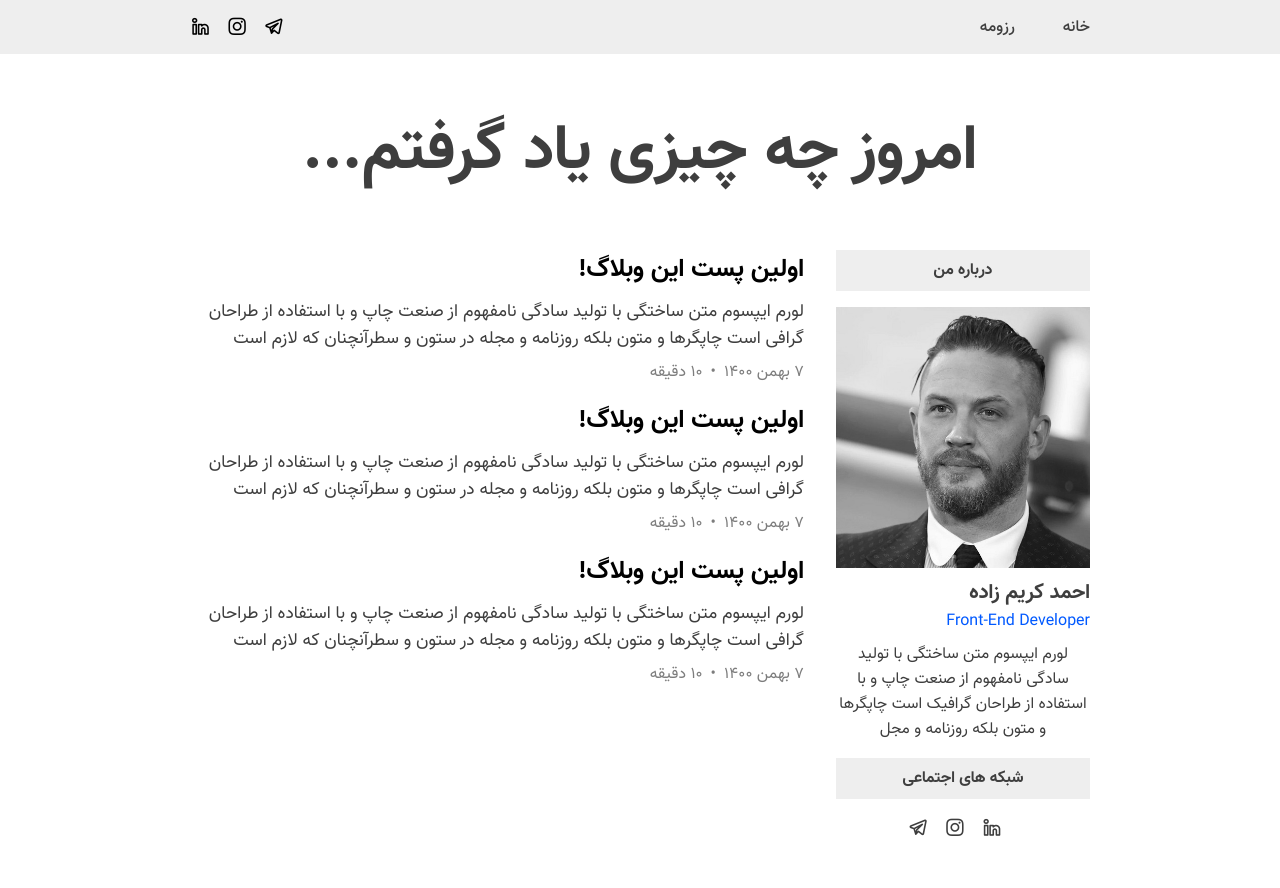
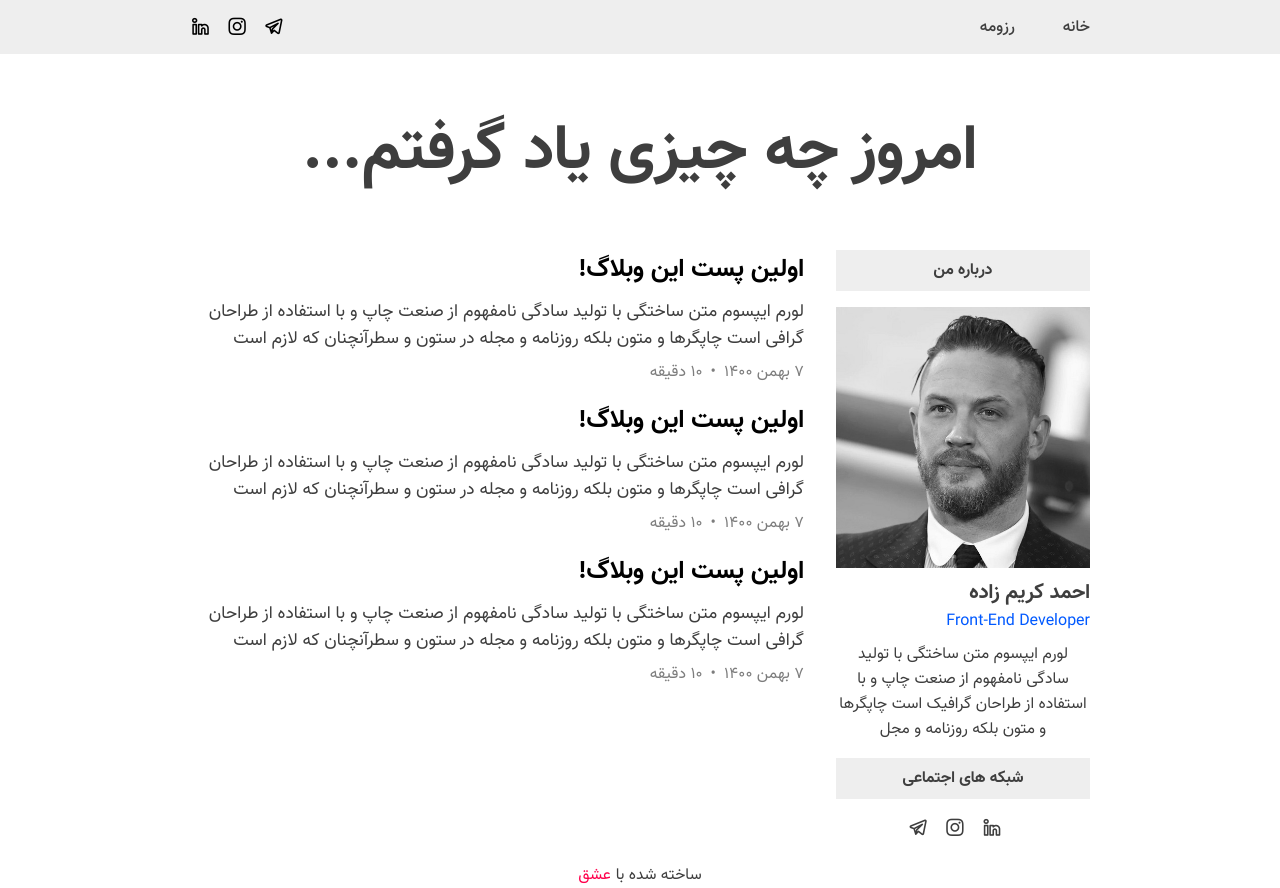
Before and after one commit to ahmadkzx/blog, a React (Create React App) app: page / in a window 1280 px wide. Before the commit the page ends 847 px from the top, so only its background shows below. Built offline with nearby package versions, Linux system fonts and the light colour scheme.

Commit message:
feat: footer

```diff
--- a/src/App.js
+++ b/src/App.js
@@ -1,5 +1,6 @@
 import Home from './pages/Home'
 import Header from './components/Header'
+import Footer from './components/Footer'
 import SiteTitle from './components/SiteTitle'
 import AboutMeSidebar from './components/AboutMeSidebar'
 
@@ -19,6 +20,7 @@ function App() {
 
       </div>
 
+      <Footer />
     </div>
   );
 }
--- /dev/null
+++ b/src/components/Footer/index.js
@@ -0,0 +1,19 @@
+import React from 'react'
+import './index.scss'
+
+class Footer extends React.Component {
+
+  render() {
+    return (
+      <footer className="footer">
+        <p className="footer__text">
+          ساخته شده با
+          <a href="https://fa.wikipedia.org/wiki/%D8%B9%D8%B4%D9%82" className="footer__text__love" target="_blank">عشق</a>
+        </p>
+      </footer>
+    )
+  }
+
+}
+
+export default Footer
--- /dev/null
+++ b/src/components/Footer/index.scss
@@ -0,0 +1,10 @@
+.footer {
+  width: 100%;
+  margin-top: 1rem;
+  text-align: center;
+
+  &__text__love {
+    margin-right: .3rem;
+    color: rgb(255, 0, 76);
+  }
+}
```
